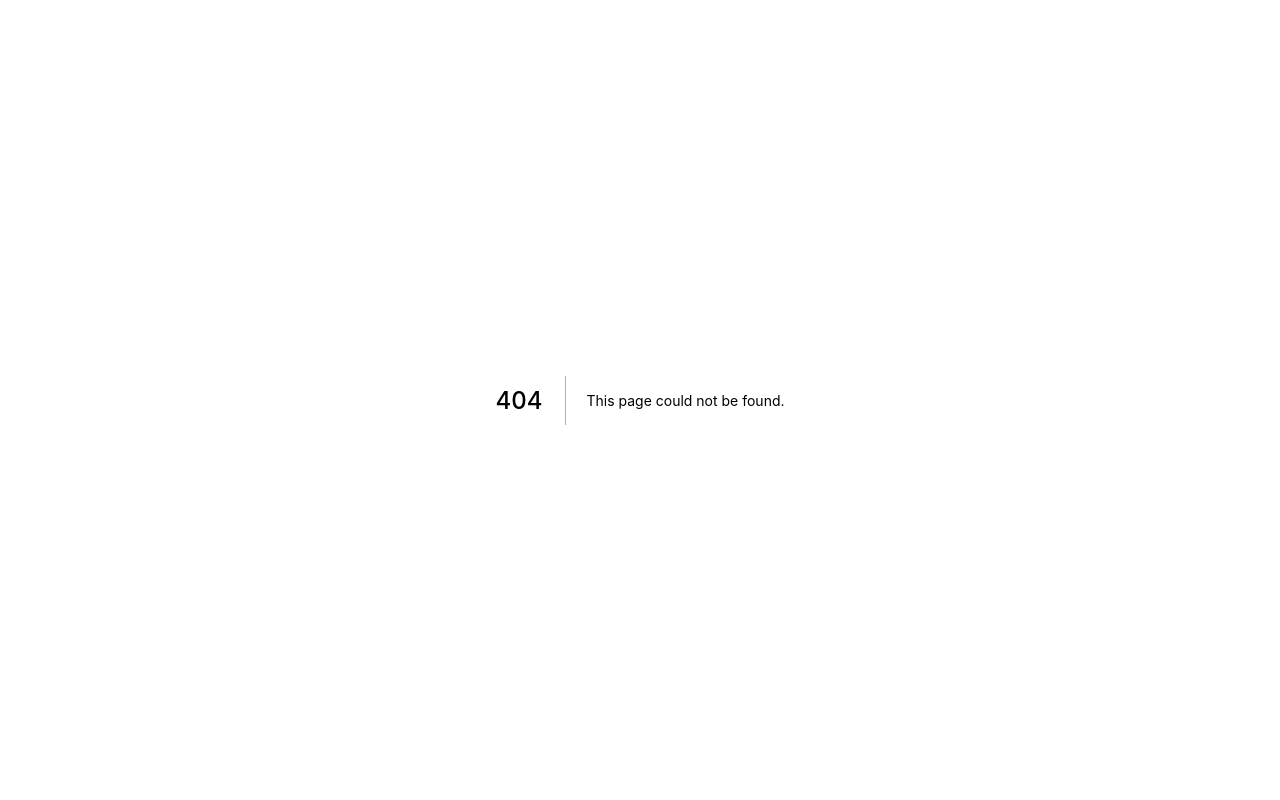
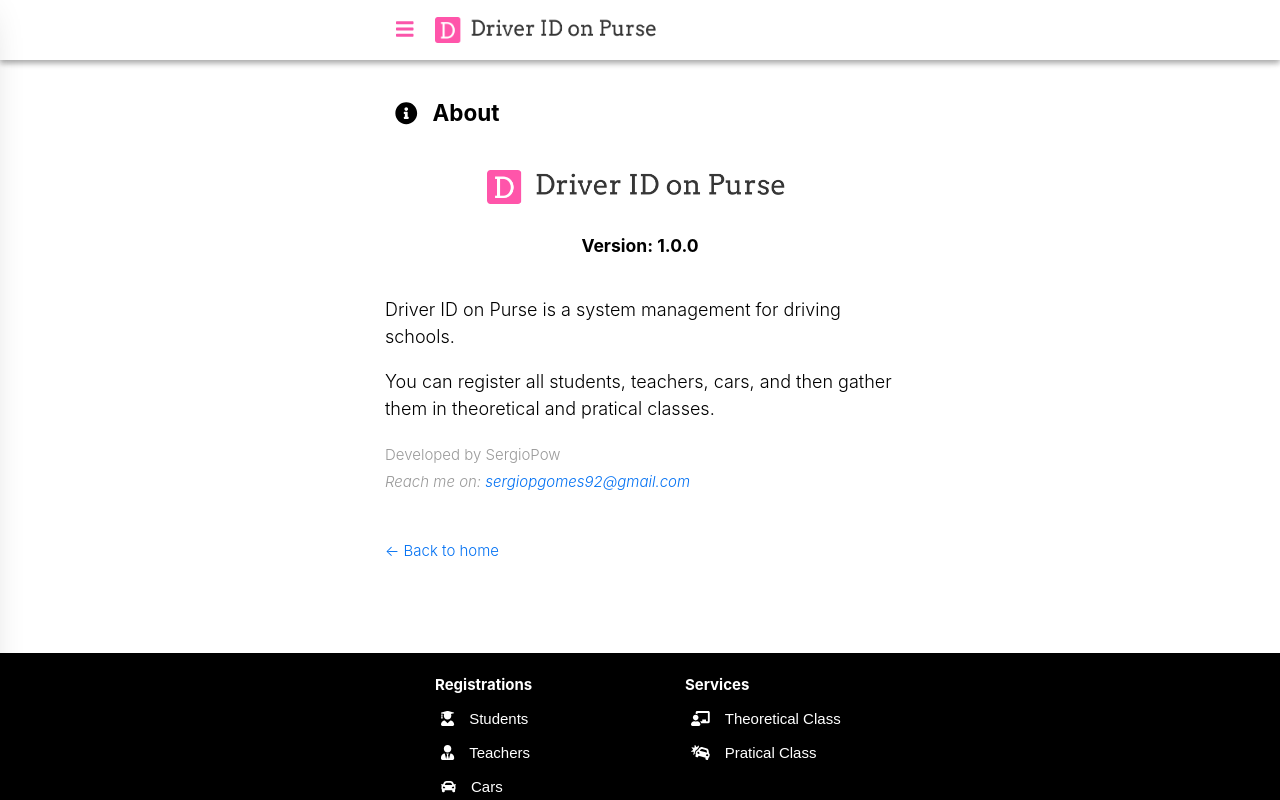
Before and after one commit to sergiogomes/react-web-app-driving-school, a Next.js app: page /about in a window 1280 px wide. Before the commit this address had no page. Shown: the top 800 px of the page. Built offline with nearby package versions, Linux system fonts and the light colour scheme.

Commit message:
Creating the about page.

```diff
--- a/components/header/header.module.css
+++ b/components/header/header.module.css
@@ -27,30 +27,3 @@
   width: 8rem;
   height: 8rem;
 }
-
-.heading2Xl {
-  font-size: 2.5rem;
-  line-height: 1.2;
-  font-weight: 800;
-  letter-spacing: -0.05rem;
-  margin: 1rem 0;
-}
-
-.headingXl {
-  font-size: 2rem;
-  line-height: 1.3;
-  font-weight: 800;
-  letter-spacing: -0.05rem;
-  margin: 1rem 0;
-}
-
-.headingLg {
-  font-size: 1.5rem;
-  line-height: 1.4;
-  margin: 1rem 0;
-}
-
-.headingMd {
-  font-size: 1.2rem;
-  line-height: 1.5;
-}
--- /dev/null
+++ b/pages/about.js
@@ -0,0 +1,58 @@
+import Head from "next/head";
+import { FontAwesomeIcon } from "@fortawesome/react-fontawesome";
+
+import utilStyles from "../styles/utils.module.css";
+import Layout from "../components/layout/layout";
+
+const email = "sergiopgomes92@gmail.com";
+const subject = "React%20Driver%20ID%20on%20Purse";
+const message =
+  "Hello!%0D%0A%0D%0ASaw%20you%20web%20app%20Driver%20ID%20on%20Purse,%20and%20wanted%20to%20talk%20to%20you.%0D%0A%0D%0AThanks.";
+const emailLink = `mailto:${email}?subject=${subject}&body=${message}`;
+
+export default function About() {
+  return (
+    <>
+      <Layout>
+        <Head>
+          <title>About</title>
+        </Head>
+
+        <section>
+          <h1 className={utilStyles.headerContainer}>
+            <FontAwesomeIcon icon="info-circle" />
+            <div className={utilStyles.space}></div>
+            <span>About</span>
+          </h1>
+        </section>
+
+        <section className={utilStyles.headerImg}>
+          <img
+            src="/images/logo.png"
+            alt="Driver ID on Purse Logo"
+            className="img"
+          />
+        </section>
+
+        <section className={utilStyles.center}>
+          <h3>Version: 1.0.0</h3>
+        </section>
+
+        <section className={`${utilStyles.headingMd} ${utilStyles.padding1px}`}>
+          <p>Driver ID on Purse is a system management for driving schools.</p>
+          <p>
+            You can register all students, teachers, cars, and then gather them
+            in theoretical and pratical classes.
+          </p>
+          <small className={utilStyles.lightText}>Developed by SergioPow</small>
+          <address>
+            <small className={utilStyles.lightText}>
+              Reach me on:
+              <a href={emailLink}> sergiopgomes92@gmail.com</a>
+            </small>
+          </address>
+        </section>
+      </Layout>
+    </>
+  );
+}
--- a/store/index.js
+++ b/store/index.js
@@ -69,7 +69,7 @@ const initialState = {
       id: 8,
       icon: "info-circle",
       name: "About",
-      src: "/",
+      src: "/about",
       color: utilStyles.colorGray,
       type: "menu",
     },
--- a/styles/utils.module.css
+++ b/styles/utils.module.css
@@ -44,14 +44,53 @@
   background-color: rgba(0, 0, 0, 0.1);
 }
 
+.buttonClose {
+  font-size: 20px;
+}
+
 .closeContainer {
   width: 100%;
   text-align: right;
   padding: 18px;
 }
 
-.buttonClose {
-  font-size: 20px;
+.heading2Xl {
+  font-size: 2.5rem;
+  line-height: 1.2;
+  font-weight: 800;
+  letter-spacing: -0.05rem;
+  margin: 1rem 0;
+}
+
+.headingXl {
+  font-size: 2rem;
+  line-height: 1.3;
+  font-weight: 800;
+  letter-spacing: -0.05rem;
+  margin: 1rem 0;
+}
+
+.headingLg {
+  font-size: 1.5rem;
+  line-height: 1.4;
+  margin: 1rem 0;
+}
+
+.headingMd {
+  font-size: 1.2rem;
+  line-height: 1.5;
+}
+
+.headerContainer {
+  padding: 20px 10px;
+  display: flex;
+  align-items: center;
+}
+
+.headerImg {
+  margin: 0 20%;
+  padding-bottom: 10px;
+  text-align: center;
 }
 
 .space {
@@ -73,3 +112,7 @@
 .colorDanger {
   color: red;
 }
+
+.center {
+  text-align: center;
+}
```
Also changed, not shown: pages/index.js (+10 -1 lines).
